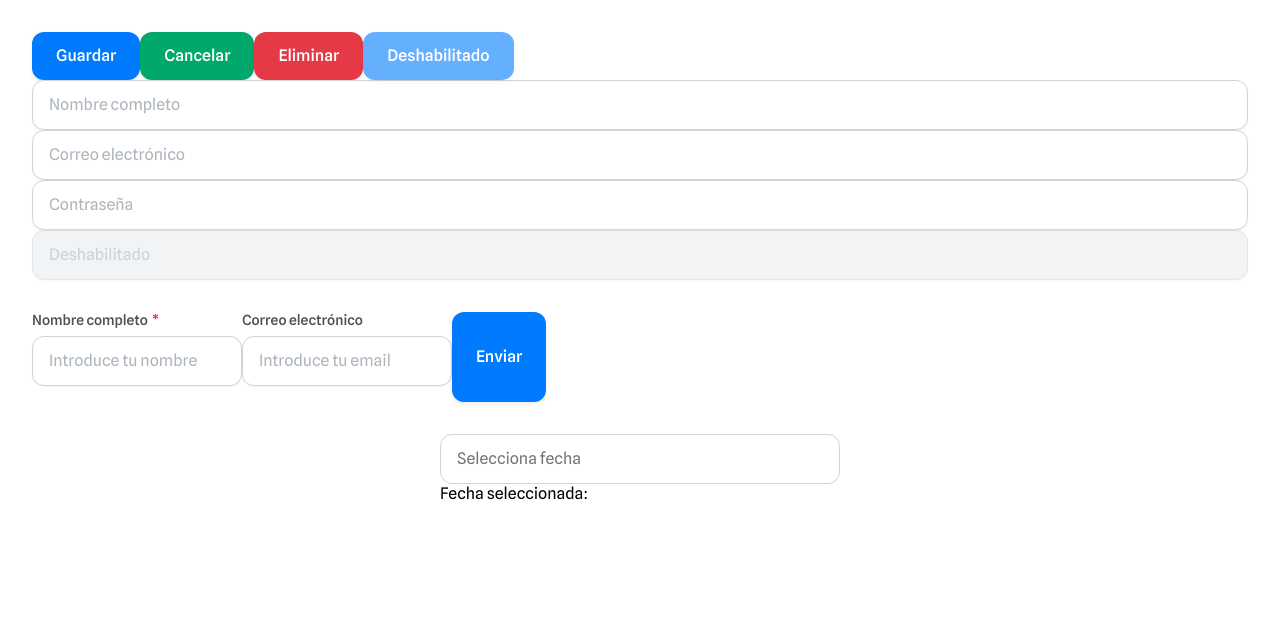
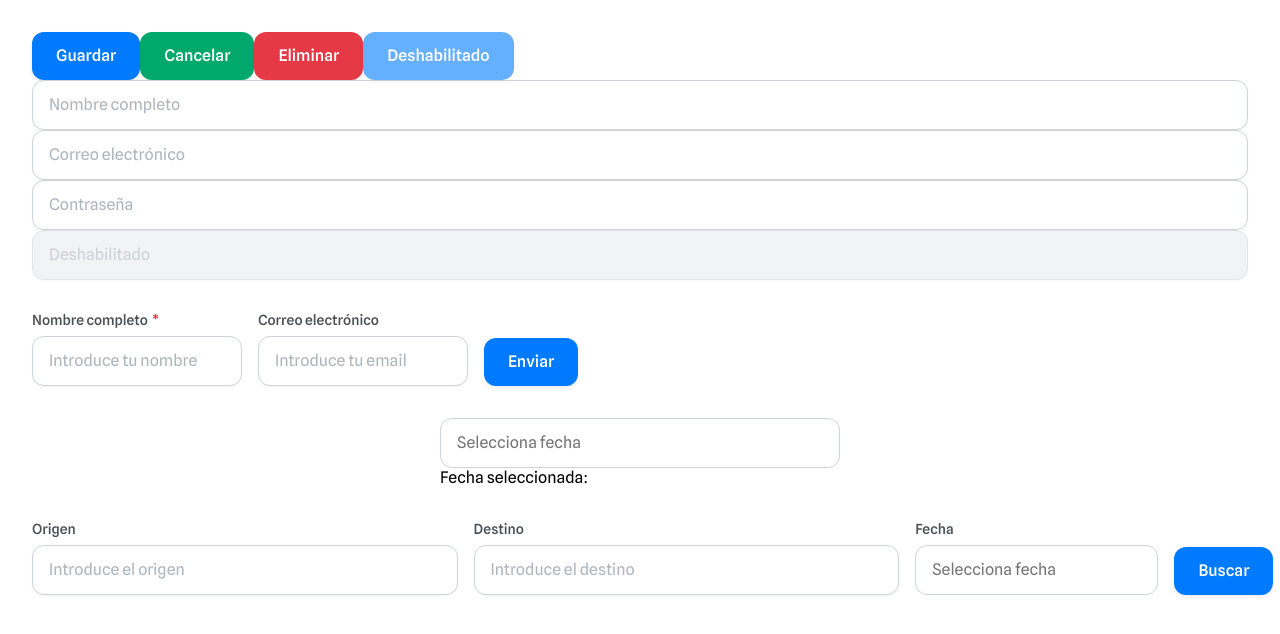
Before and after one commit to jmontesv/sistema-reservas-viajes-frontend, a React (Vite) app: page / in a window 1280 px wide. Shown: the top 634 px of the page. Built offline with nearby package versions, Linux system fonts and the light colour scheme.

Commit message:
Creacion del organismo  para la búsqueda de viajes

```diff
--- a/src/App.tsx
+++ b/src/App.tsx
@@ -3,6 +3,7 @@ import Button from "./components/atoms/Button/Button";
 import Input from "./components/atoms/Input/Input";
 import FormField from "./components/molecules/FormField/FormField";
 import DatePicker from "./components/atoms/DatePicker/DatePicker";
+import FormSearch from "./components/organisms/FormSearch/FormSearch";
 
 export default function App() {
     const [name, setName] = useState("");
@@ -54,6 +55,7 @@ export default function App() {
           />
           <p>Fecha seleccionada: {date}</p>
         </div>
+        <FormSearch onSubmit={() => console.log("submit")}/>
       </div>
     );
 }
--- a/src/components/atoms/Button/Button.module.css
+++ b/src/components/atoms/Button/Button.module.css
@@ -1,5 +1,7 @@
 .btn {
   display: inline-flex;
+  width: max-content;
+  height: max-content;
   align-items: center;
   justify-content: center;
   font-family: var(--font-family-base);
@@ -17,7 +19,6 @@
   color: var(--color-white);
 }
 
-/* Variantes */
 .primary {
   background-color: var(--color-primary);
 }
--- a/src/components/atoms/Button/Button.tsx
+++ b/src/components/atoms/Button/Button.tsx
@@ -1,8 +1,9 @@
+import type { ButtonHTMLAttributes } from "react";
 import styles from "./Button.module.css";
 
 type ButtonVariant = "primary" | "secondary" | "danger";
 
-interface ButtonProps {
+interface ButtonProps extends ButtonHTMLAttributes<any> {
     variant?: ButtonVariant;
     disabled?: boolean;
     children: React.ReactNode;
--- a/src/components/atoms/DatePicker/DatePicker.tsx
+++ b/src/components/atoms/DatePicker/DatePicker.tsx
@@ -1,5 +1,6 @@
 import { useState, useRef, useEffect } from "react";
 import styles from "./DatePicker.module.css";
+import Button from "../Button/Button";
 
 interface DatePickerProps {
   value?: string;
@@ -77,9 +78,9 @@ export default function DatePicker({ value, onChange, placeholder = "Selecciona
       {isOpen && (
         <div className={styles.calendar}>
           <div style={{ display: "flex", justifyContent: "space-between", marginBottom: "0.5rem" }}>
-            <button type="button" onClick={handlePrevMonth}>&lt;</button>
+            <Button variant="secondary" onClick={handlePrevMonth}>{"<"}</Button>
             <span>{currentMonth.toLocaleString("default", { month: "long", year: "numeric" })}</span>
-            <button type="button" onClick={handleNextMonth}>&gt;</button>
+            <Button variant="secondary" onClick={handleNextMonth}>{">"}</Button>
           </div>
 
           <div className={styles.calendarGrid}>
--- a/src/components/molecules/FormField/FormField.module.css
+++ b/src/components/molecules/FormField/FormField.module.css
@@ -1,7 +1,6 @@
 .field {
   display: flex;
   flex-direction: column;
-  margin-bottom: var(--space-md);
 }
 
 .error {
--- /dev/null
+++ b/src/components/organisms/FormSearch/FormSearch.module.css
@@ -0,0 +1,6 @@
+form {
+    display: grid;
+    column-gap: var(--space-md);
+    grid-template-columns: 35% 35% 20% 10%;
+    align-items: end;
+}
--- /dev/null
+++ b/src/components/organisms/FormSearch/FormSearch.tsx
@@ -0,0 +1,37 @@
+import type { FormHTMLAttributes } from "react";
+import FormField from "../../molecules/FormField/FormField";
+import styles from "./FormSearch.module.css";
+import Button from "../../atoms/Button/Button";
+import DatePicker from "../../atoms/DatePicker/DatePicker";
+import Label from "../../atoms/label/Label";
+
+
+interface FormSearchProps extends FormHTMLAttributes<HTMLFormElement> {
+  onSubmit: (event: React.FormEvent<HTMLFormElement>) => void;
+}
+
+export default function FormSearch({ onSubmit, ...props}: FormSearchProps) {
+  return (
+    <form onSubmit={onSubmit} className={styles.form} {...props}>
+      <FormField
+        id="origin"
+        label="Origen"
+        type="text"
+        placeholder="Introduce el origen"
+      />
+       <FormField
+        id="destination"
+        label="Destino"
+        type="text"
+        placeholder="Introduce el destino"
+      />
+      <p>
+        <Label>Fecha</Label>
+        <DatePicker />
+      </p>
+      <Button type="submit" >
+        Buscar
+      </Button>
+    </form>
+  );
+}
```
